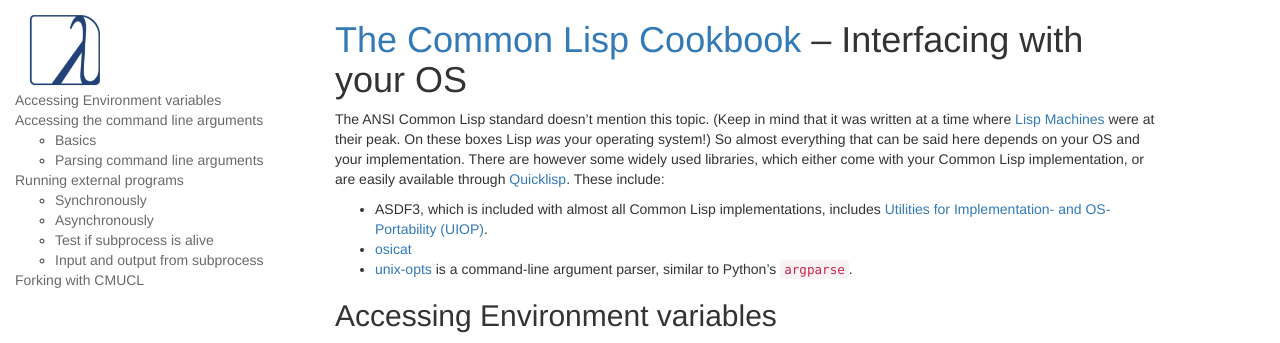
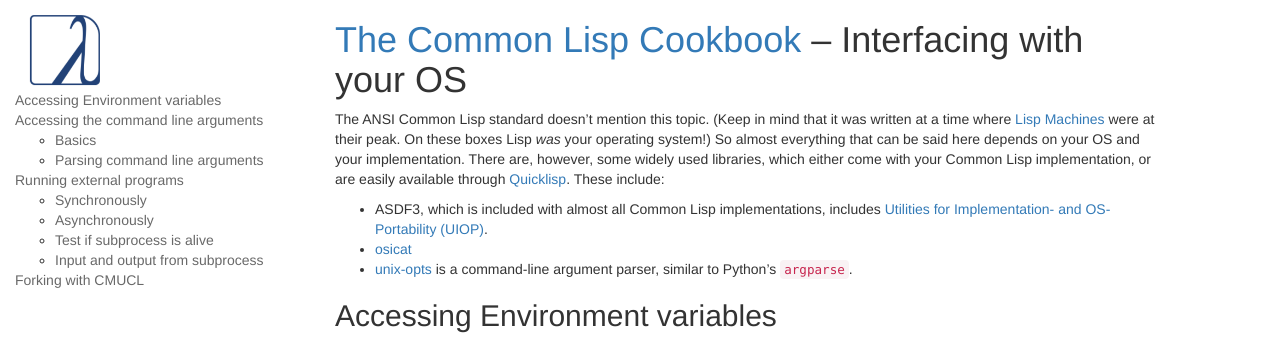
Before and after one commit to LispCookbook/cl-cookbook, a Jekyll site: the page built from os.md, in a window 1280 px wide and 900 px high. Shown: the top 343 px of the window. Built offline with Jekyll 4.4.1, drawn with Linux system fonts in a browser that asks for light colours; some of the changed text lies outside the part shown.

Commit message:
Add missing commas
Addresses @pnathan comments.

```diff
--- a/os.md
+++ b/os.md
@@ -4,7 +4,7 @@
 
 
 The ANSI Common Lisp standard doesn't mention this topic. (Keep in mind that it was written at a time where [Lisp Machines](http://kogs-www.informatik.uni-hamburg.de/~moeller/symbolics-info/symbolics.html) were at their peak. On these boxes Lisp _was_ your operating system!) So almost everything that can be said here depends on your OS and your implementation.
-There are however some widely used libraries, which either come with your Common Lisp implementation, or are easily
+There are, however, some widely used libraries, which either come with your Common Lisp implementation, or are easily
 available through [Quicklisp](https://www.quicklisp.org/beta/). These include:
 
 * ASDF3, which is included with almost all Common Lisp implementations,
@@ -393,7 +393,7 @@
 
 ### Input and output from subprocess
 
-If the `input` keyword is set to `:stream` then a stream is created
+If the `input` keyword is set to `:stream`, then a stream is created
 and can be written to in the same way as a file. The stream can be
 accessed using `uiop:process-info-input`:
 
```
